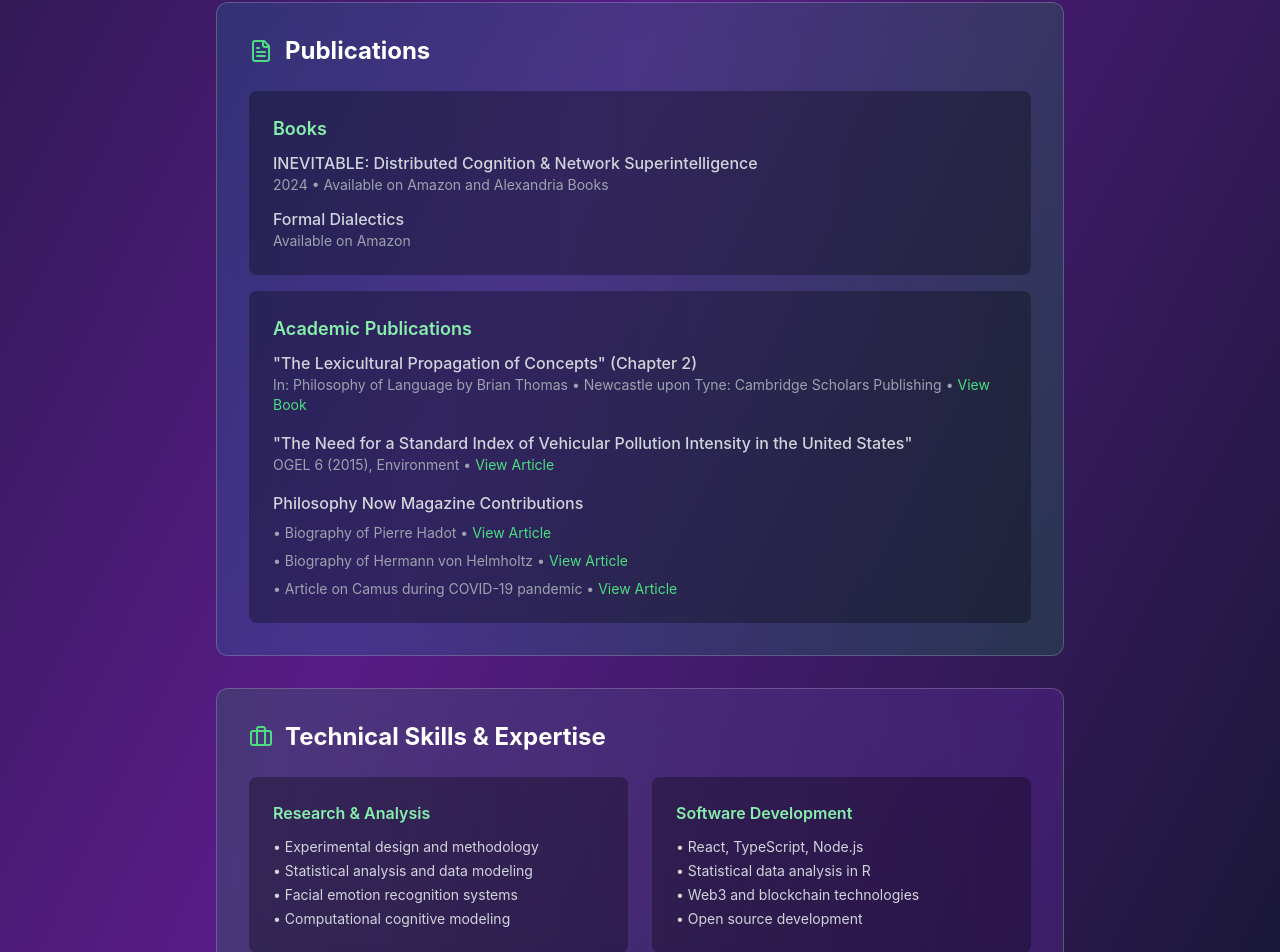
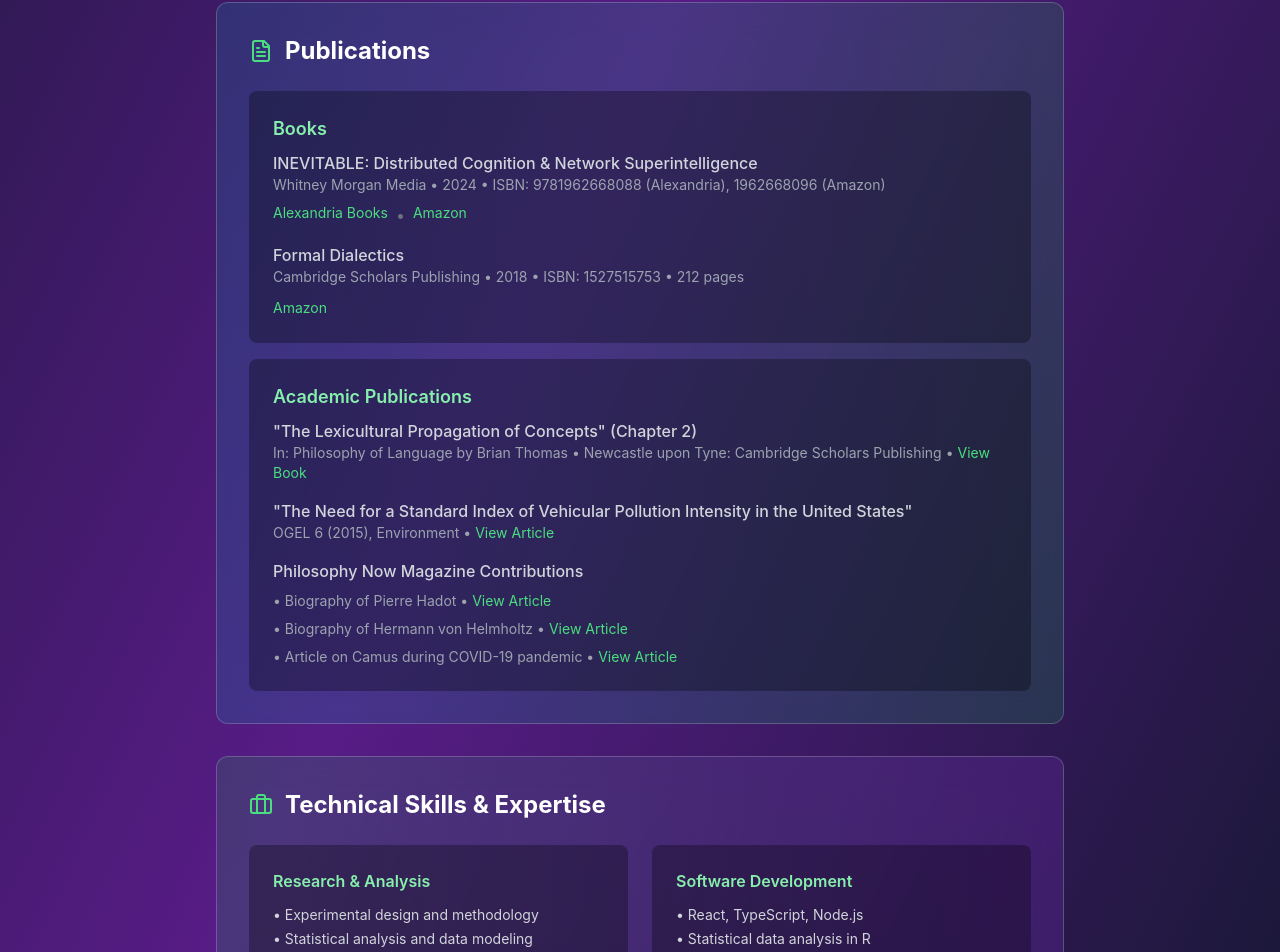
Before and after one commit to ipfsnut/epicdylan.com, a React (Create React App) app: page /cv in a window 1280 px wide. Shown: the part 1276-2228 px from the top of the page. Built offline with nearby package versions, Linux system fonts and the light colour scheme; no server answers.

Commit message:
one further update

```diff
--- a/public/index.html
+++ b/public/index.html
@@ -2,7 +2,7 @@
 <html lang="en">
   <head>
     <meta charset="utf-8" />
-    <link rel="icon" href="%PUBLIC_URL%/favicon.ico" />
+    <link rel="icon" href="%PUBLIC_URL%/StowDylanAvatar.jpg" />
     <meta name="viewport" content="width=device-width, initial-scale=1" />
     <meta name="theme-color" content="#000000" />
     <meta
--- a/src/pages/CVPage.tsx
+++ b/src/pages/CVPage.tsx
@@ -80,18 +80,49 @@
           <div className="space-y-4">
             <div className="bg-black/30 rounded-lg p-6">
               <h3 className="text-green-300 font-semibold text-lg mb-2">Books</h3>
-              <div className="space-y-3">
+              <div className="space-y-4">
                 <div>
                   <p className="text-gray-300 font-medium">
                     INEVITABLE: Distributed Cognition & Network Superintelligence
                   </p>
-                  <p className="text-gray-400 text-sm">2024 • Available on Amazon and Alexandria Books</p>
+                  <p className="text-gray-400 text-sm mb-2">
+                    Whitney Morgan Media • 2024 • ISBN: 9781962668088 (Alexandria), 1962668096 (Amazon)
+                  </p>
+                  <div className="flex gap-2">
+                    <a
+                      href="https://www.alexandriabooks.com/collection/inevitable"
+                      target="_blank"
+                      rel="noopener noreferrer"
+                      className="text-green-400 hover:text-green-300 text-sm transition-colors"
+                    >
+                      Alexandria Books
+                    </a>
+                    <span className="text-gray-500">•</span>
+                    <a
+                      href="https://www.amazon.com/Inevitable-Distributed-Cognition-Network-Superintelligence/dp/1962668096"
+                      target="_blank"
+                      rel="noopener noreferrer"
+                      className="text-green-400 hover:text-green-300 text-sm transition-colors"
+                    >
+                      Amazon
+                    </a>
+                  </div>
                 </div>
                 <div>
                   <p className="text-gray-300 font-medium">
                     Formal Dialectics
                   </p>
-                  <p className="text-gray-400 text-sm">Available on Amazon</p>
+                  <p className="text-gray-400 text-sm mb-2">
+                    Cambridge Scholars Publishing • 2018 • ISBN: 1527515753 • 212 pages
+                  </p>
+                  <a
+                    href="https://www.amazon.com/Formal-Dialectics-Thomas-Dylan-Daniel/dp/1527515753/ref=sr_1_2?crid=8THHQYI2YNUF&dib=eyJ2IjoiMSJ9.aCiKogAMu-hkLwkNf4UiCampCekdmk7sTd6Qa645HDcGfQ-Ed5swOPU4l8htJ0LvxTU4eXau47kE6m4gHmO7xpijbwYBMJiKtSHcQedJAjw1N0YLeApcJk7Vr7T3-x9tf43SRBvb663hj98Yu80RDhLnfyxdJa-w9QkH1W6YrjWIafs9ATk8jNP7uOo7QCsxuXOF3Ut8nMFExmhbI9kM85Rd-YyWu3zNGlu36srPWKs.6HZ5vW5YZeZDduUYCebijnCJ8MiV1dTBRihvcw8l4ew&dib_tag=se&keywords=formal+dialectics&qid=1759793018&sprefix=formal+dialectics%2Caps%2C127&sr=8-2"
+                    target="_blank"
+                    rel="noopener noreferrer"
+                    className="text-green-400 hover:text-green-300 text-sm transition-colors"
+                  >
+                    Amazon
+                  </a>
                 </div>
               </div>
             </div>
```
